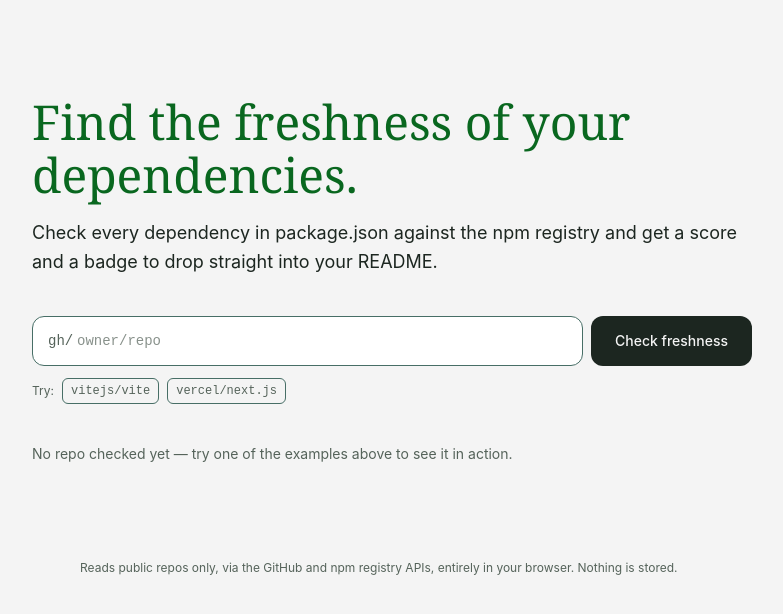
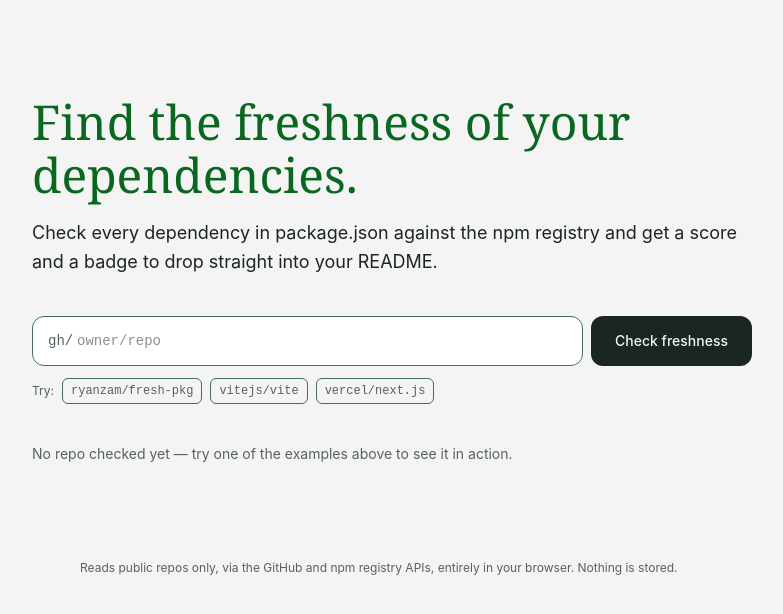
Before and after one commit to ryanzam/fresh-pkg, a React (Vite) app: page / in a window 1280 px wide. Shown: the top 614 px of the page, without its empty margins (248-1031 px from the left). Built offline with nearby package versions, Linux system fonts and the light colour scheme.

Commit message:
update form to use badge

```diff
--- a/src/components/Form.jsx
+++ b/src/components/Form.jsx
@@ -1,6 +1,6 @@
 import React from 'react'
 
-const EXAMPLES = ['vitejs/vite', 'vercel/next.js']
+const EXAMPLES = ['ryanzam/fresh-pkg', 'vitejs/vite', 'vercel/next.js']
 
 const Form = ({ value, onChange, onSubmit, pending }) => {
 
```
